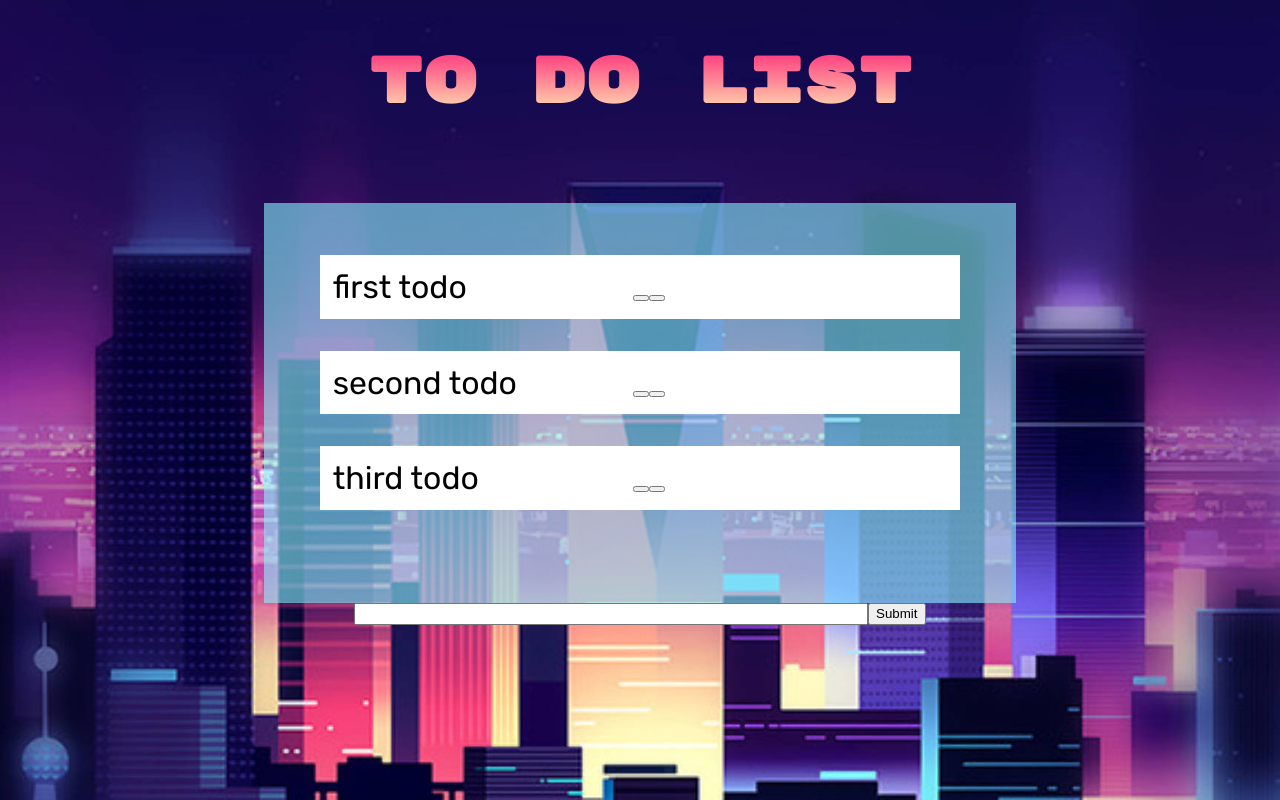
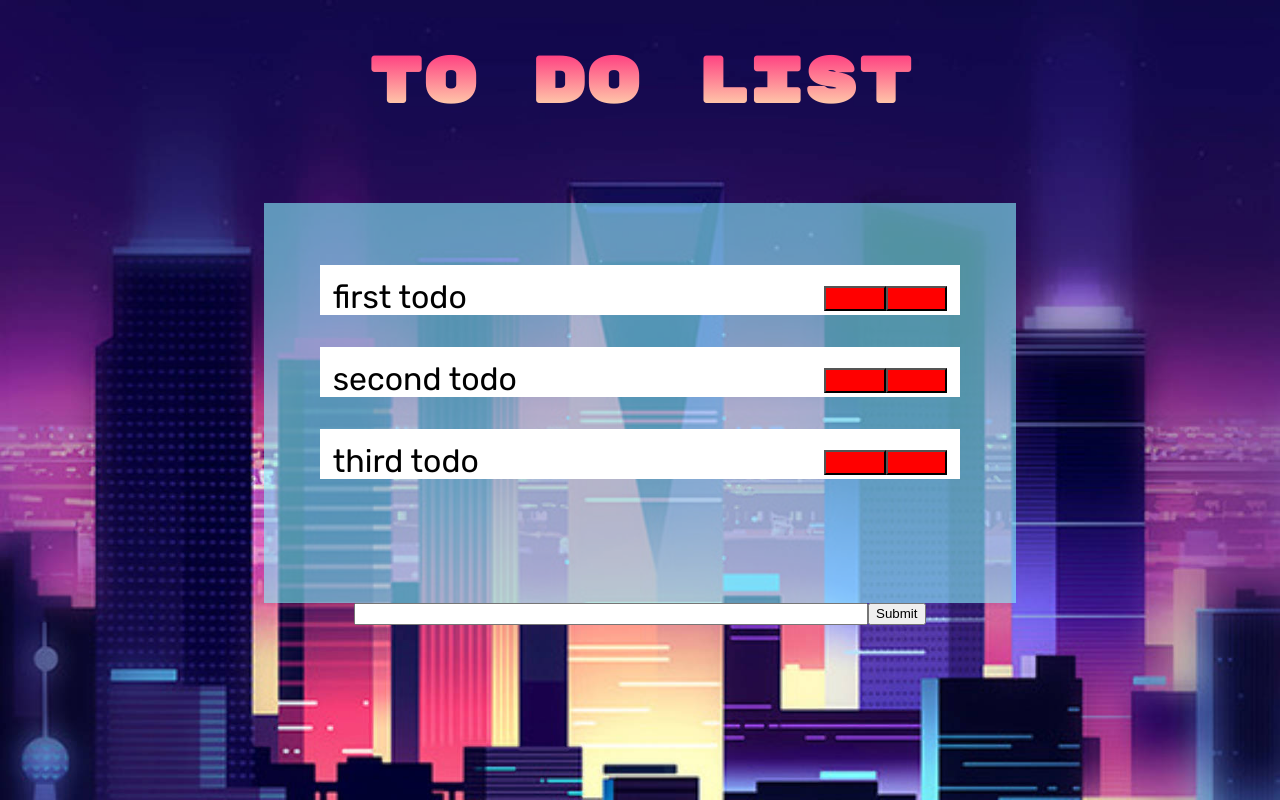
Before and after one commit to fac-12/KNML-ToDoList, a website: page index.html in a window 1280 px wide. Drawn offline with Linux system fonts and the light colour scheme.

Commit message:
buttons are red, width and heights changed

```diff
--- a/style.css
+++ b/style.css
@@ -8,11 +8,12 @@
   padding: 2%;
   display: block;
   box-sizing: border-box;
+  height: 50px;
 }
 
 .todo-item span{
   display: inline-block;
-  min-width: 300px;
+  min-width: 80%;
 }
 
 .todo-container {
@@ -33,7 +34,6 @@ ul {
   list-style-type: none;
   margin: 0;
   padding: 0;
-  /*background-color: blue;*/
 }
 
 body {
@@ -43,6 +43,7 @@ body {
   background-attachment: fixed;
   background-size: cover;
 }
+
 .heading {
   display: flex;
   justify-content: center;
@@ -58,5 +59,11 @@ body {
 }
 input[type='text'] {
   width: 40%;
+}
 
+
+button {
+background-color: red;
+width: 10%;
+height: 104%;
 }
```
